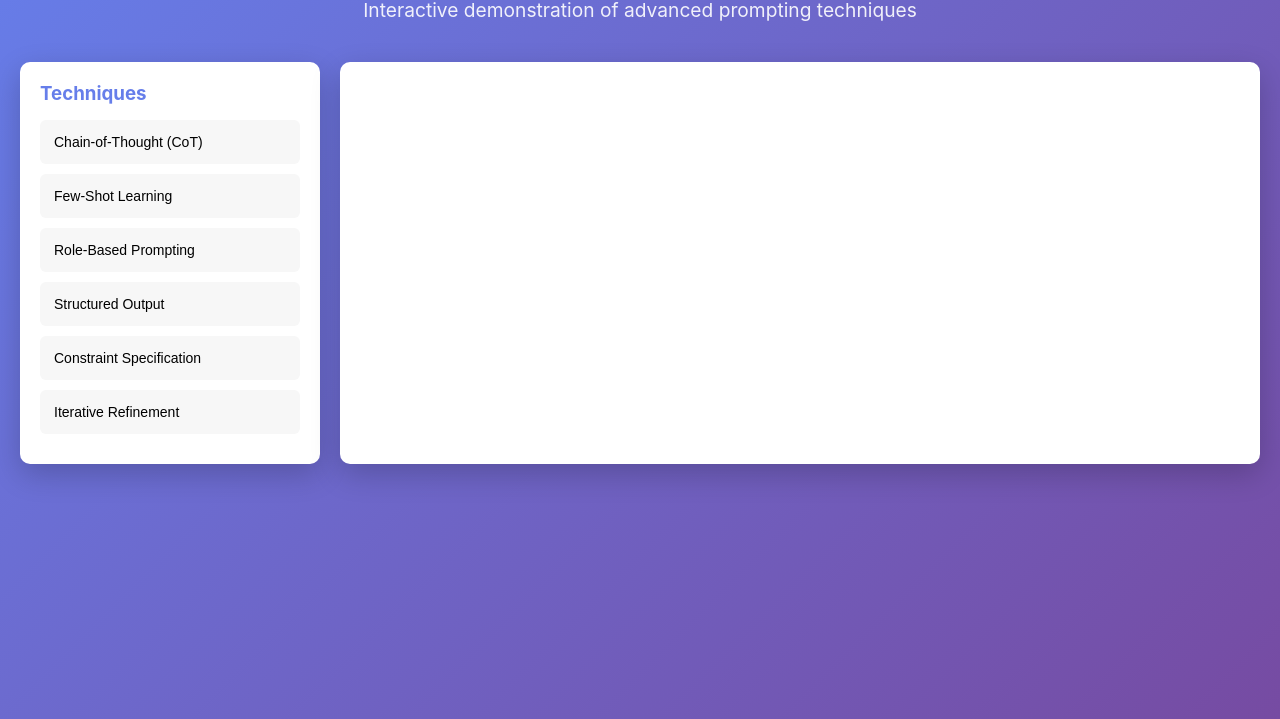
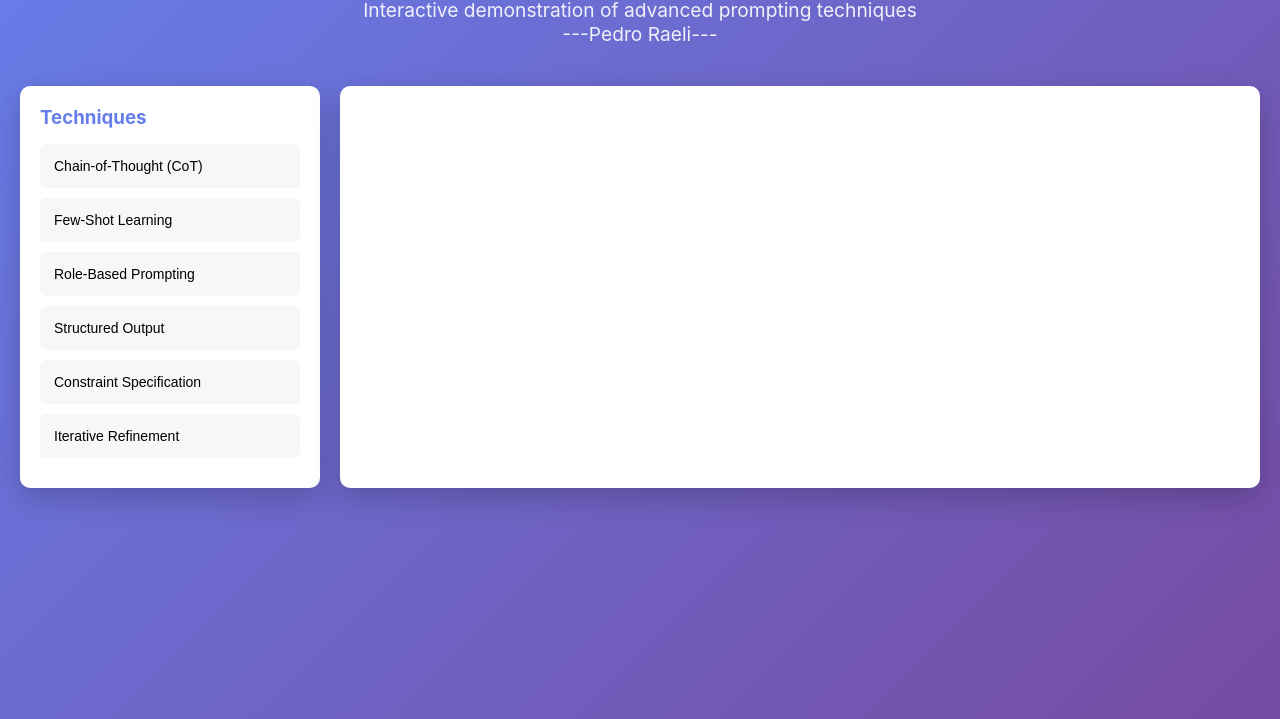
Before and after one commit to pedroraeli/prompt-engineering-portfolio, a plain HTML site: page index.html in a window 1280 px wide. Shown: the part 81-800 px from the top of the page. Drawn offline with Linux system fonts and the light colour scheme.

Commit message:
Update README

```diff
--- a/index.html
+++ b/index.html
@@ -235,6 +235,7 @@
         <header>
             <h1>🎯 Prompt Engineering Portfolio</h1>
             <p>Interactive demonstration of advanced prompting techniques</p>
+            <p>---Pedro Raeli---</p>
         </header>
 
         <div class="main-content">
```
Also changed, not shown: 2 other files.
